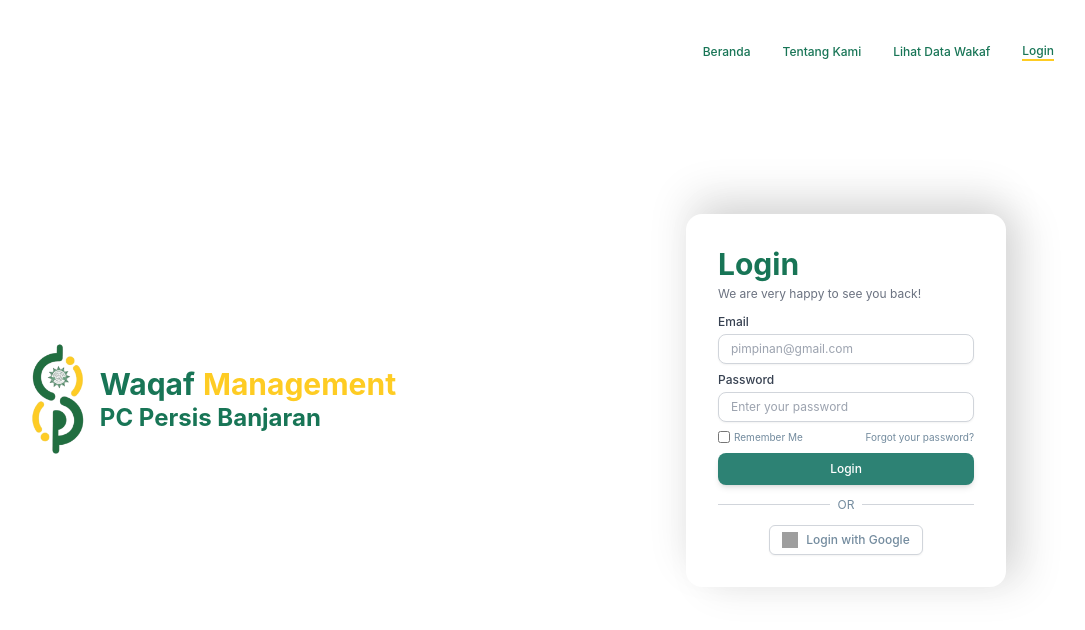
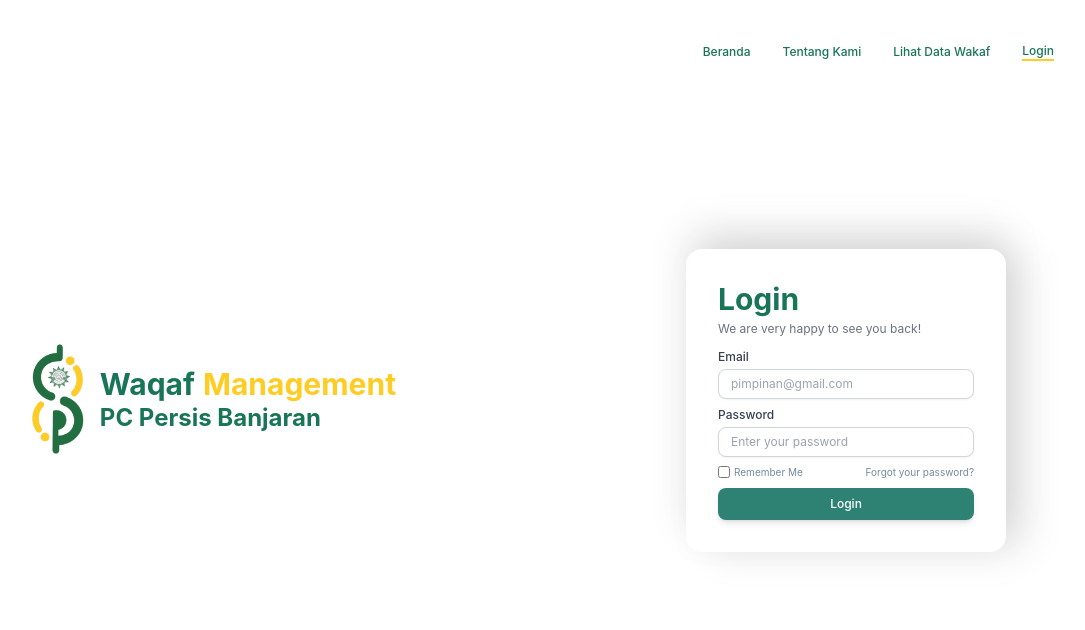
Before and after one commit to syrrkhrnsa/TugasAkhir-frontend, a React (Create React App) app: page /login in a window 1280 px wide. Shown: the top 630 px of the page, without its empty margins (114-1199 px from the left). Built offline with nearby package versions, Linux system fonts and the light colour scheme; grey boxes are pictures that could not be loaded.

Commit message:
perbaikan tampilan login dan handle error legalitas

```diff
--- a/src/pages/auth.js
+++ b/src/pages/auth.js
@@ -165,30 +165,6 @@ const Login = () => {
                 Login
               </button>
             </form>
-
-            {/* Divider */}
-            <div className="flex items-center py-3">
-              <div className="flex-grow border-t border-gray-300"></div>
-              <span className="px-2 text-fontlogin text-xs">OR</span>
-              <div className="flex-grow border-t border-gray-300"></div>
-            </div>
-
-            {/* Login with Google */}
-            <div className="flex justify-center">
-              <button
-                type="button"
-                className="inline-flex items-center px-3 py-1.5 border border-gray-300 rounded-md shadow-sm bg-white hover:bg-gray-50"
-              >
-                <img
-                  src="https://www.gstatic.com/firebasejs/ui/2.0.0/images/auth/google.svg"
-                  alt="Google"
-                  className="w-4 h-4 mr-2"
-                />
-                <span className="text-xs font-medium text-fontlogin">
-                  Login with Google
-                </span>
-              </button>
-            </div>
           </div>
         </div>
       </div>
--- a/src/pages/sertifikat.js
+++ b/src/pages/sertifikat.js
@@ -266,7 +266,7 @@ const Legalitas = () => {
       }
     } catch (error) {
       console.error("Error fetching legalitas:", error);
-      Swal.fire("Error", "Gagal mengambil data legalitas", "error");
+      Swal.fire("warning", "data legalitas belum tersedia", "warning");
     }
   };
 
```
